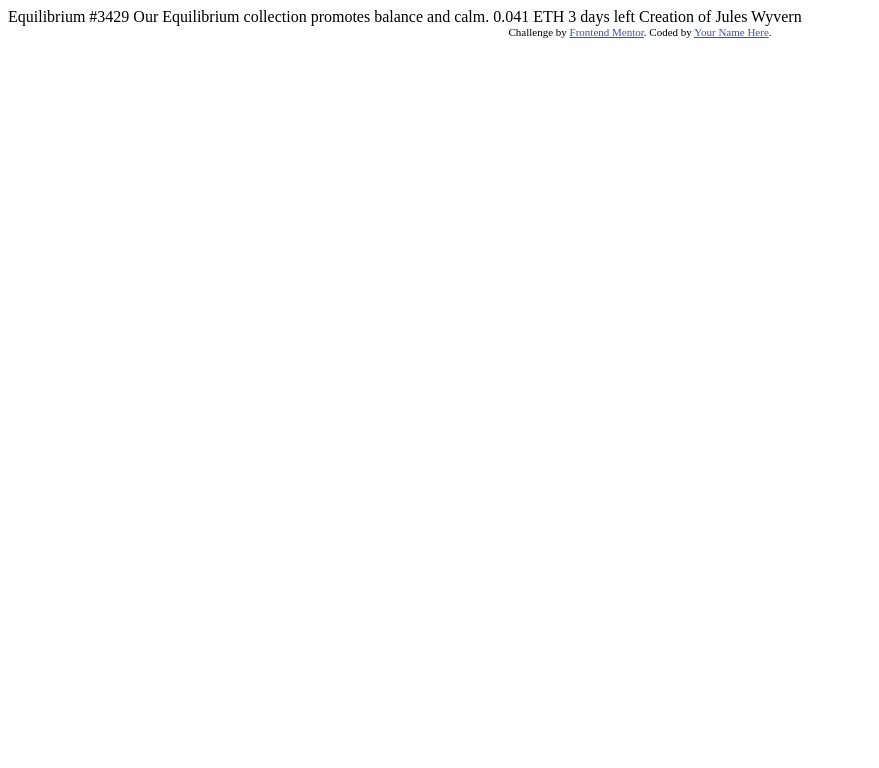
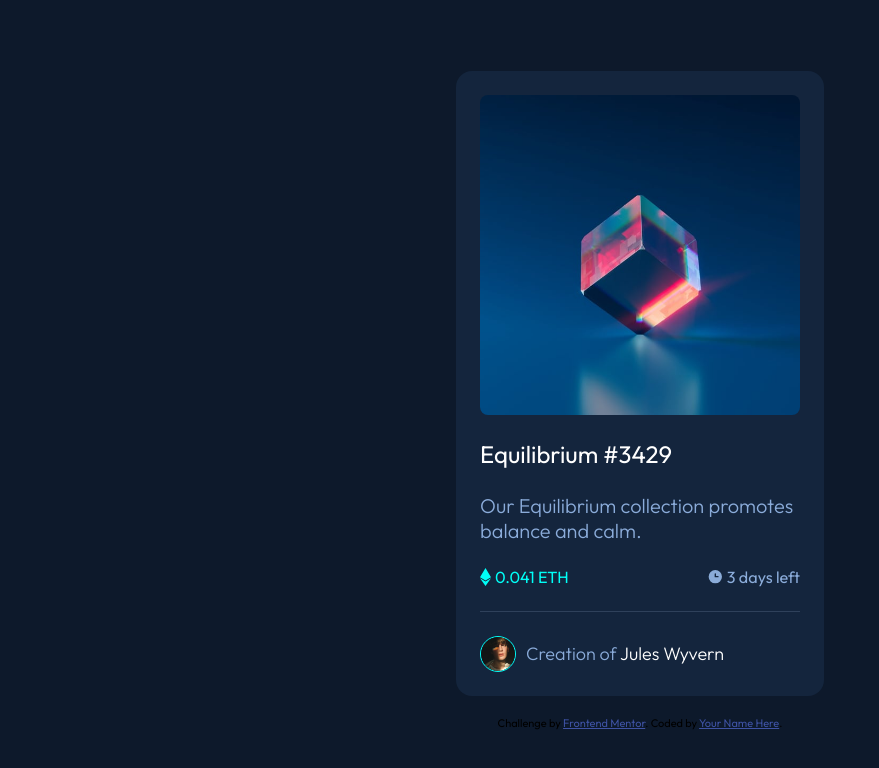
Before and after one commit to letsGetToCode/nft-card-component, a plain HTML site: page index.html in a window 1280 px wide. Shown: the whole page, without its empty margins (0-879 px from the left). Drawn offline with Linux system fonts and the light colour scheme.

Commit message:
finishing today

```diff
--- a/index.html
+++ b/index.html
@@ -6,24 +6,50 @@
 
   <link rel="icon" type="image/png" sizes="32x32" href="./images/favicon-32x32.png">
 
+  <link rel="preconnect" href="https://fonts.googleapis.com">
+  <link rel="preconnect" href="https://fonts.gstatic.com" crossorigin>
+  <link href="https://fonts.googleapis.com/css2?family=Outfit:wght@100..900&display=swap" rel="stylesheet">
+
+  <link rel="stylesheet" href="style.css">
+
   <title>Frontend Mentor | NFT preview card component</title>
 
-  <!-- Feel free to remove these styles or customise in your own stylesheet 👍 -->
-  <style>
-    .attribution { font-size: 11px; text-align: center; }
-    .attribution a { color: hsl(228, 45%, 44%); }
-  </style>
 </head>
 <body>
+  <main class="card">
+    <img src="./images/image-equilibrium.jpg" alt="Equilibriun NFT image"/>
 
-  Equilibrium #3429
+    <h2>
+      Equilibrium #3429
+    </h2>
 
-  Our Equilibrium collection promotes balance and calm.
+    <p>
+      Our Equilibrium collection promotes balance and calm.
+    </p>
 
-  0.041 ETH
-  3 days left
+    <div class="info">
+      <span class="eth">
+        0.041 ETH
+      </span>
 
-  Creation of Jules Wyvern
+      <span class="clock">
+        3 days left
+      </span>
+
+    </div>
+
+    <div class="card-footer">
+      <img src="images/image-avatar.png" alt="profile picture of Jules Wuvern"/>
+      <div>
+        Creation of <span>Jules Wyvern</span>
+      </div>
+    </div>
+
+  </main>
+
+
+
+
 
   <div class="attribution">
     Challenge by <a href="https://www.frontendmentor.io?ref=challenge" target="_blank">Frontend Mentor</a>.
--- a/style.css
+++ b/style.css
@@ -0,0 +1,113 @@
+:root {
+  --soft-blue:hsl(215,51%,70%);
+  --cyan:hsl(178,100%,50%);
+  --main-bg: hsl(217, 54%, 11%);
+  --card-bg:hsl(216, 50%, 16%);
+  --line: hsl(215, 32%, 27%);
+  --white: hsl(0, 0%, 100%);
+
+  font-size: 18px;
+}
+
+* {
+  margin: 0;
+  padding: 0;
+  box-sizing: border-box;
+}
+
+body {
+  height: 100vh;
+  font-family: "Outfit", sans-serif;
+  background: var(--main-bg);
+  display: flex;
+  align-items: center;
+  justify-content: center;
+  flex-direction: column;
+}
+
+.card {
+  width: 368px;
+  padding: 24px;
+  background: var(--card-bg);
+  border-radius: 16px;
+  display: flex;
+  flex-direction: column;
+}
+
+.card img {
+  width: 320px;
+  border-radius: 8px;
+}
+
+.card h2 {
+  color: var(--white);
+  font-weight: 400;
+  font-size:24px;
+  margin-block: 24px;
+}
+
+.card p {
+  color: var(--soft-blue);
+  font-size: 20px;
+  font-weight: 300;
+  margin-bottom: 24px;
+}
+
+.info {
+  display: flex;
+  justify-content: space-between;
+  border-bottom: 1px solid var(--line);
+  padding-bottom: 24px;
+}
+
+.eth  {
+  background: url(images/icon-ethereum.svg) left center no-repeat;
+  font-size:0.9rem;
+  padding-left: 15px;
+  color: var(--cyan);
+}
+
+.clock {
+  background: url(images/icon-clock.svg) left center no-repeat;
+  padding-left: 20px;
+  font-size: 0.9rem;
+  color: var(--soft-blue);
+}
+
+.card-footer {
+  margin-top: 24px;
+  display: flex;
+  align-items: center;
+  font-weight: 300;
+}
+
+.card-footer img {
+  width: 36px;
+  border-radius: 50%;
+  border: 1px solid var(--cyan);
+  margin-right: 10px;
+}
+
+.card-footer div {
+  color: var(--soft-blue);
+}
+
+.card-footer span {
+  color: var(--white);
+}
+
+
+
+
+
+
+.attribution {
+  font-size: 11px;
+  text-align: center;
+
+  margin-top:20px;
+}
+
+.attribution a {
+  color: hsl(228, 45%, 44%);
+}
```
